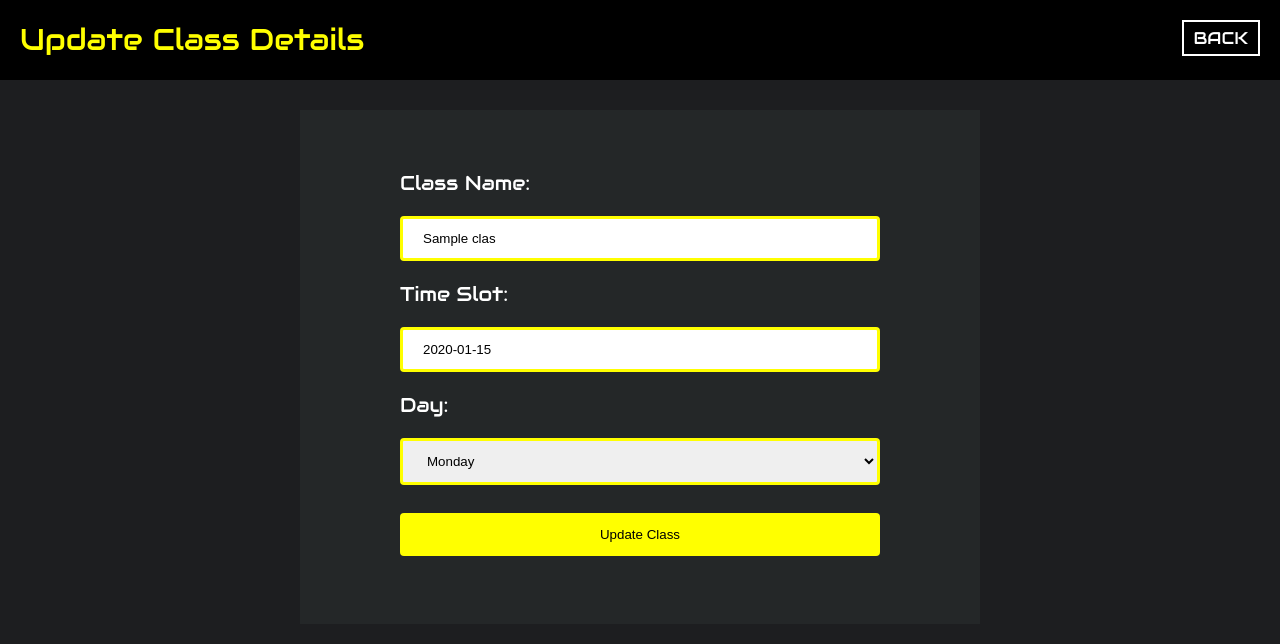
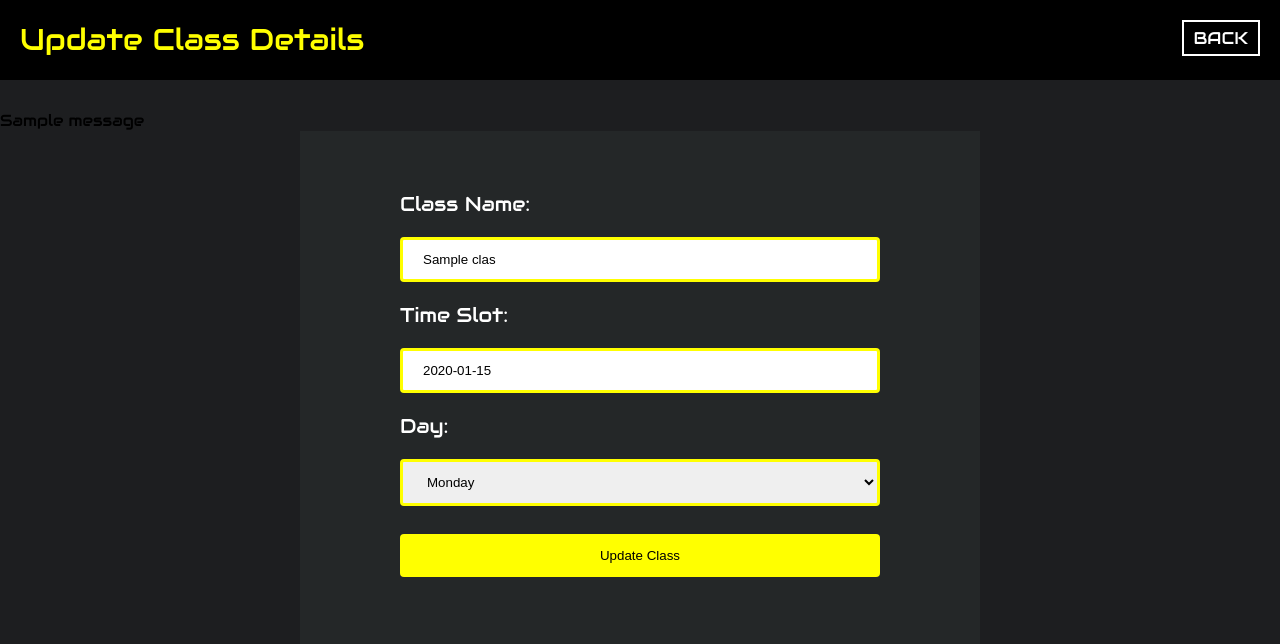
Before and after one commit to davidbolger37/Gym_Booking_System, a Flask app: template website/templates/update_class.html in a window 1280 px wide. Shown: the top 644 px of the page. Run offline with Flask 3, Linux system fonts and the light colour scheme; the template is opened without the code that fills it: values that come from a table or form of the project are taken from there, others are empty; tables that the repository leaves empty hold one stand-in row (values such as "Sample post"); one stand-in notice (Sample message) is shown; parts of the project's set-up code (start-up, migrations or seed data) failed here and were passed over.

Commit message:
Update update_class.html
Add Flash messages.

```diff
--- a/website/templates/update_class.html
+++ b/website/templates/update_class.html
@@ -11,6 +11,16 @@
     Update Class Details
   <a href="/booking" class="split">BACK</a>
 </div>
+  <!-- Flash Messages Section -->
+                    {% with messages = get_flashed_messages(with_categories=true) %}
+                    {% if messages %}
+                    <div id="flash-message" class="alert">
+                        {% for category, message in messages %}
+                        <div class="{{ category }}">{{ message }}</div>
+                        {% endfor %}
+                    </div>
+                    {% endif %}
+                    {% endwith %}
 <body>
 <form method="post" >
     <label for="class_name">Class Name:</label>
@@ -31,5 +41,16 @@
 
     <input type="submit" value="Update Class">
 </form>
+<script>
+
+document.addEventListener('DOMContentLoaded', (event) => {
+    const flashMessage = document.getElementById('flash-message');
+    if (flashMessage) {
+        setTimeout(() => {
+            flashMessage.classList.add('fade-out');
+        }, 4000); // 4000ms or 4 seconds until fade-out starts
+    }
+});
+</script>
 </body>
 </html>
```
